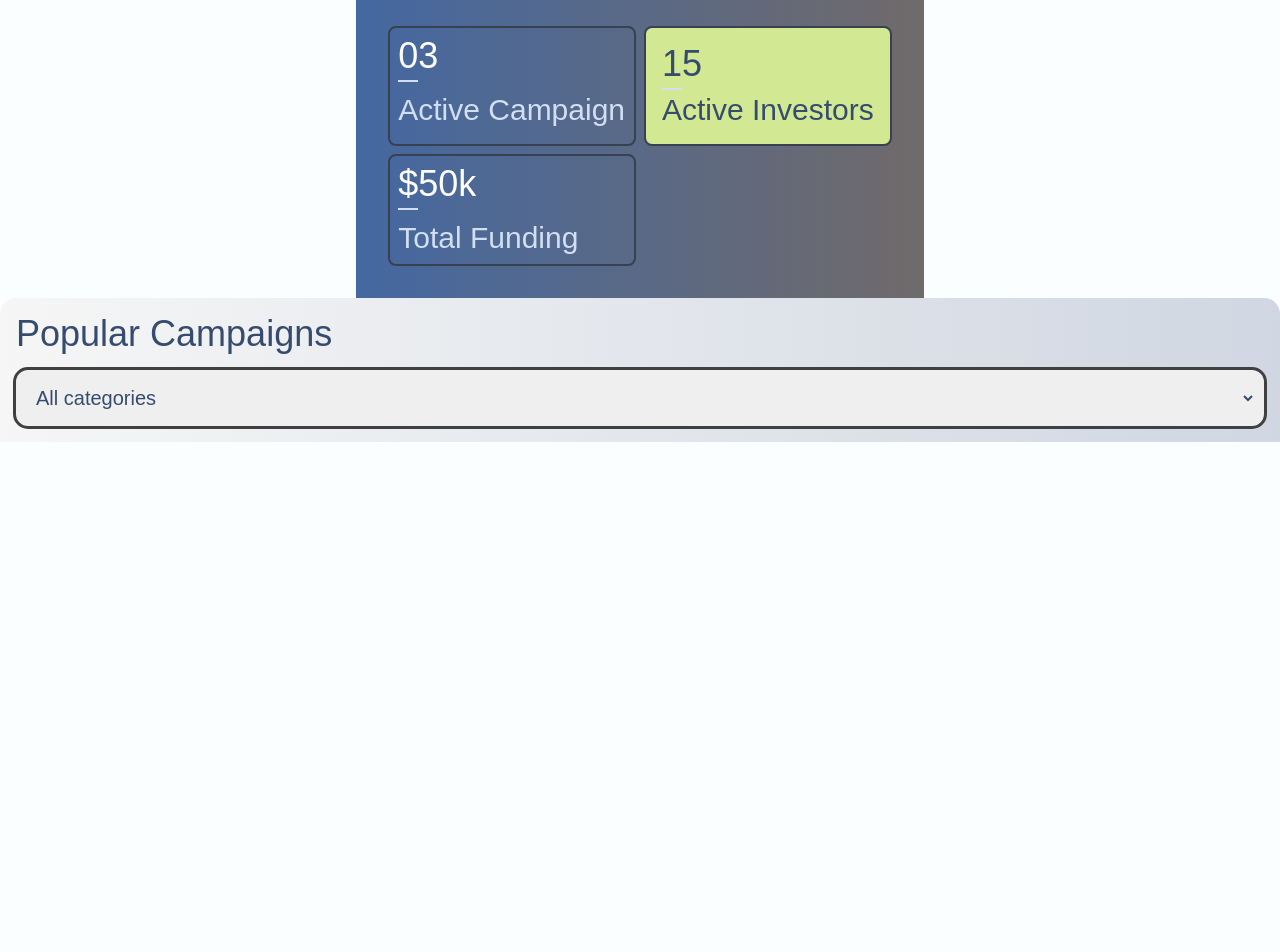
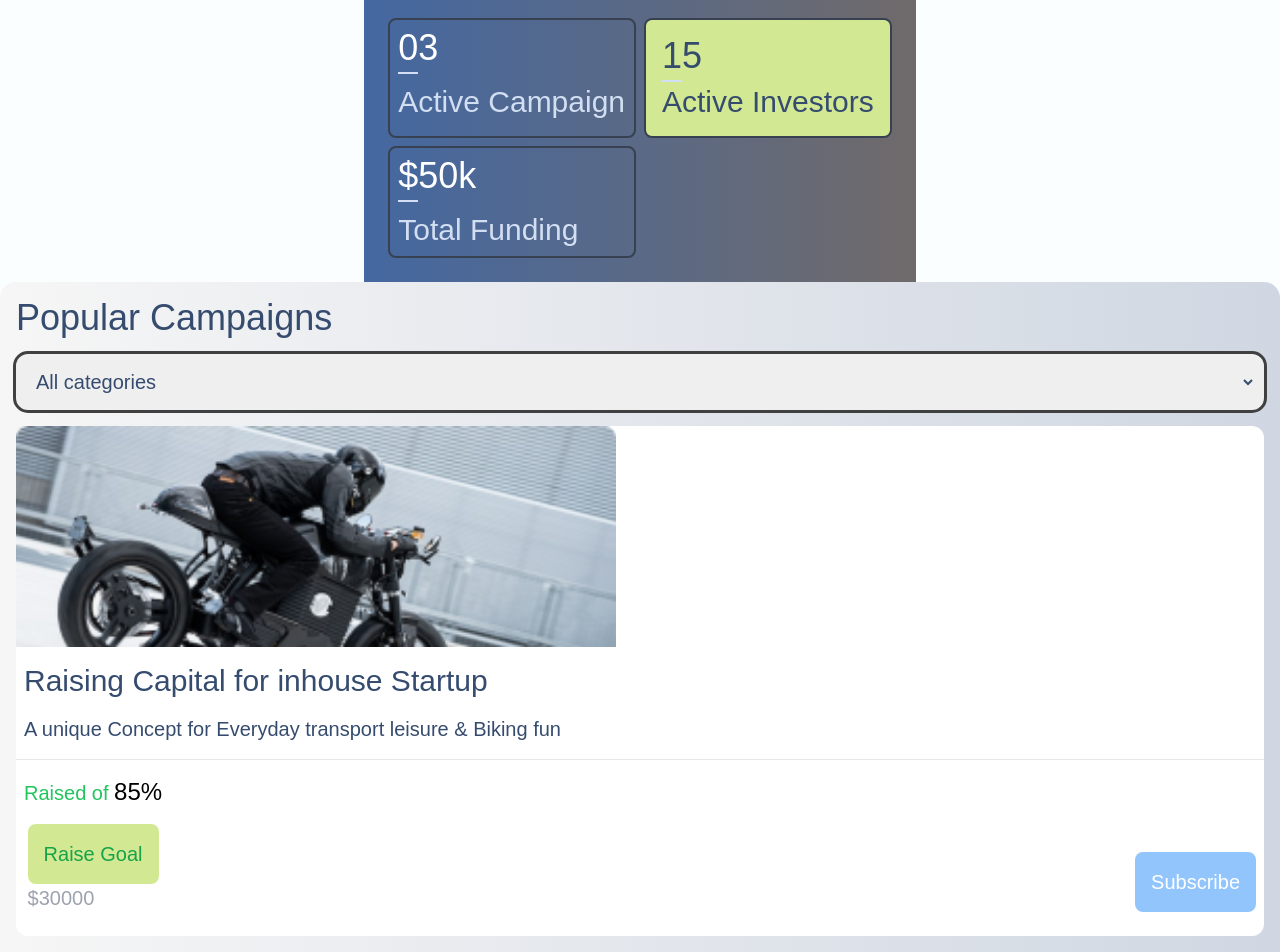
Before and after one commit to Sallah10/neighborhood-hub, a Next.js app: page /dashboard in a window 1280 px wide. Shown: the part 142-1094 px from the top of the page. Before the commit the page ends 800 px from the top, so only its background shows below. Built offline with nearby package versions, Linux system fonts and the light colour scheme.

Commit message:
info card setup

```diff
--- a/app/dashboard/page.tsx
+++ b/app/dashboard/page.tsx
@@ -1,16 +1,20 @@
+"use client"
 import React from 'react'
+import Image from 'next/image'
+import img1 from '../assets/dash img1.png'
+// import img2 from '../assets/dash img2.png'
 
 const Dashboard = () => {
     return (
         <>
             <div className='main gap-6 text-black'>
                 <h1 className='text-h1'>Dashboard</h1>
-                <div className='p-6 bg-gradient-to-r from-[#4468A1] to-[#706a6a] gap-2 flex flex-col'>
+                <div className='p-4 bg-gradient-to-r from-[#4468A1] to-[#706a6a] gap-2 flex flex-col'>
                     <h3 className='text-h3 text-[#D2DEF1]'>Recent Status</h3>
                     <div className='grid grid-cols-2 items-center gap-2 px-2 pt-4 pb-6'>
                         <div className='flex flex-col gap-4 border-2 p-2 flex-wrap border-gray-700 h-full  rounded-lg'>
                             <h1 className='text-h1 text-[white]'><span className='border-b-2 pb-1 border-[#D2DEF1]'>0</span>3</h1>
-                            <h2 className='text-h2 text-[#D2DEF1]'>Active Campaign</h2>
+                            <h2 className='text-h2 text-[#D2DEF1] text-left'>Active Campaign</h2>
                         </div>
                         <div className='flex flex-col gap-2 border-2 p-4 flex-wrap border-gray-700 bg-[#D2E892] h-full rounded-lg'>
                             <h1 className='text-h1'><span className='border-b-2 pb-1 border-[#D2DEF1]'>1</span>5</h1>
@@ -27,6 +31,19 @@ const Dashboard = () => {
                     <select name="categories" id="categories" className='px-4 py-4 text-p w-full rounded-xl border-r-8 border-transparent outline outline-neutral-700'>
                         <option value="categories">All categories</option>
                     </select>
+                    <div className='bg-white flex rounded-xl flex-col gap-4 max-h-[100vh] max-w-full pb-6'>
+                        <Image src={img1} alt='card-image' width={600} />
+                        <h2 className='text-h2 mx-2'>Raising Capital for inhouse Startup</h2>
+                        <p className='text-p mx-2'>A unique Concept for Everyday transport leisure & Biking fun </p>
+                        <hr />
+                        <div className='flex justify-between items-center mx-2'>
+                            <div className='flex flex-col gap-4'>
+                                <p className='text-p text-green-500'>Raised of <span className='text-black text-h3'>85%</span></p>
+                                <h3 className='text-xl text-gray-400 self-center'><span className='button text-green-600 flex flex-wrap'>Raise Goal</span> <span className='flex self-center items-center justify-between'>$30000</span></h3>
+                            </div>
+                            <button className='button text-white bg-blue-300 self-end'> Subscribe </button>
+                        </div>
+                    </div>
                 </div>
             </div>
         </>
```
Also changed, not shown: app/assets/dash img1.png (added), app/assets/dash img2.png (added).
